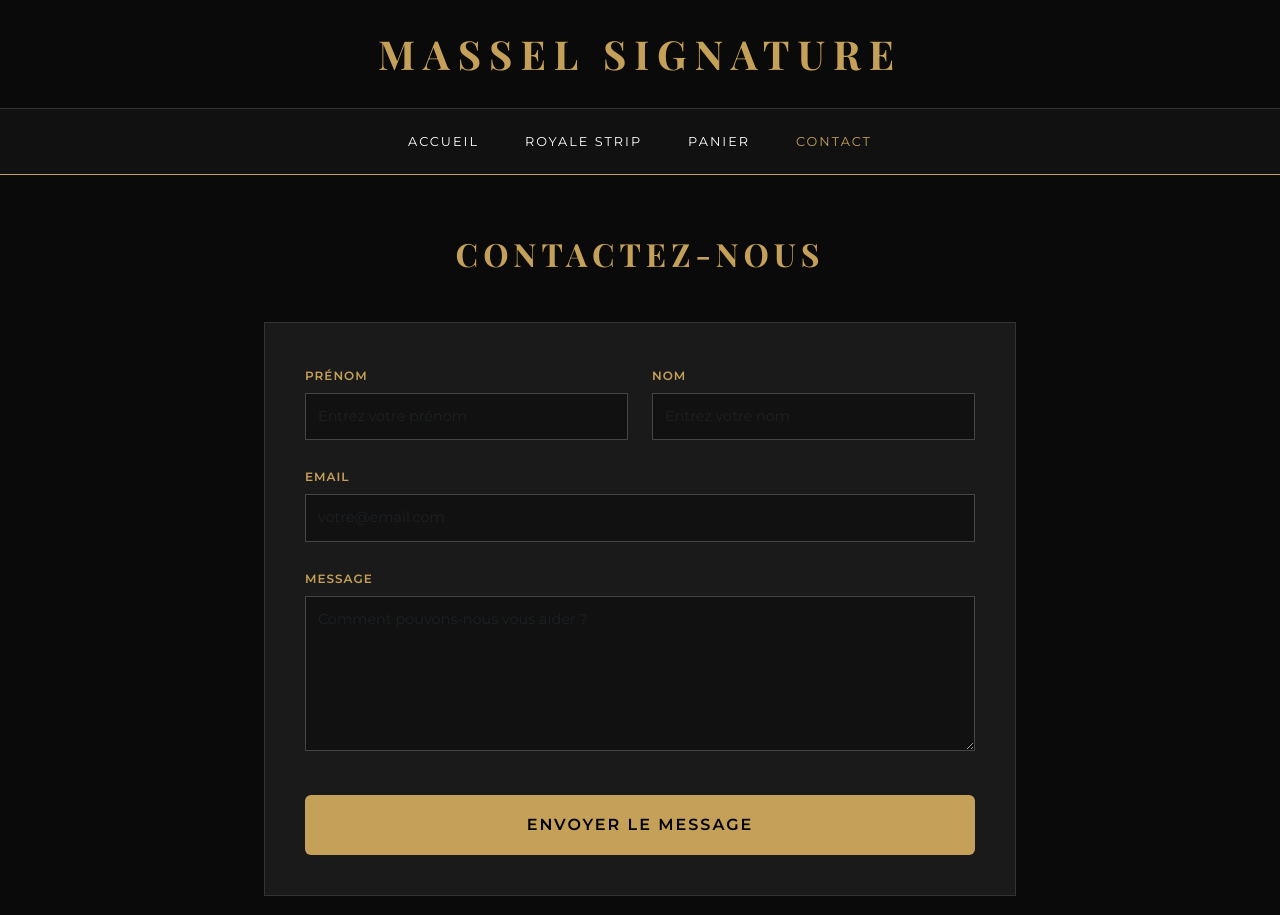
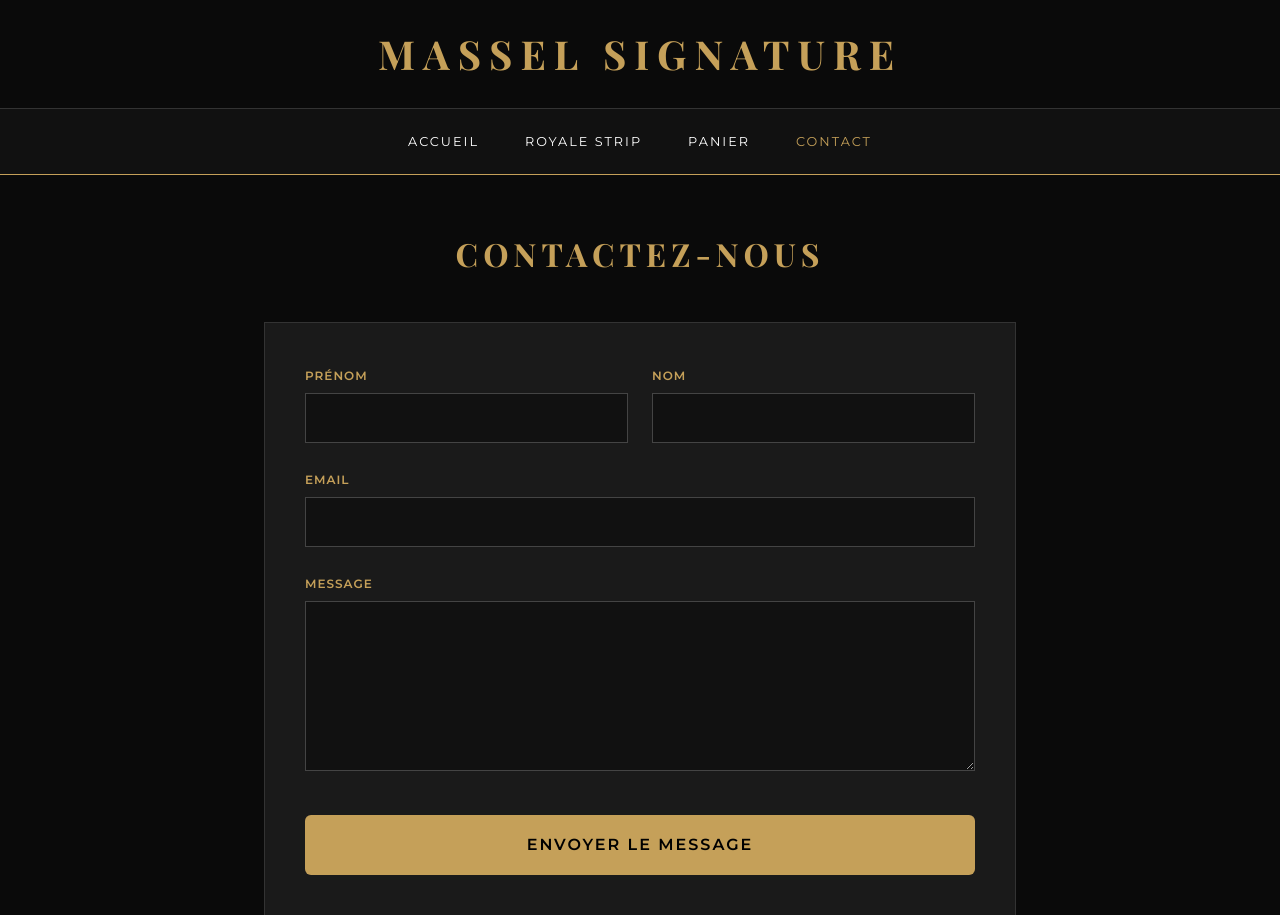
Before and after one commit to MasselSignature/masselsignature, a plain HTML site: page contact.html in a window 1280 px wide. Shown: the top 915 px of the page. Drawn offline with nearby package versions, Linux system fonts and the light colour scheme.

Commit message:
Update contact.html

```diff
--- a/contact.html
+++ b/contact.html
@@ -13,50 +13,23 @@
         :root { --gold: #C5A059; --black: #0a0a0a; --grey: #1a1a1a; }
         body { background-color: var(--black); color: #fff; font-family: 'Montserrat', sans-serif; }
         h1, h2 { font-family: 'Playfair Display', serif; color: var(--gold); }
-
-        /* Branding & Navigation */
         .brand-header { padding: 30px 0; text-align: center; }
         .brand-header h1 { font-size: 2.5rem; color: var(--gold); letter-spacing: 8px; margin: 0; }
         .navbar { background: #111 !important; border-top: 1px solid #333; border-bottom: 1px solid var(--gold); padding: 15px 0; }
         .nav-link { color: #fff !important; text-transform: uppercase; font-size: 0.8rem; letter-spacing: 2px; margin: 0 15px; }
         .nav-link:hover, .nav-link.active { color: var(--gold) !important; }
-
-        /* Form Styling */
         .contact-container { padding: 60px 0; }
-        .form-card { background: var(--grey); border: 1px solid #333; padding: 40px; border-radius: 0; }
+        .form-card { background: var(--grey); border: 1px solid #333; padding: 40px; }
         .form-label { color: var(--gold); font-size: 0.75rem; text-transform: uppercase; letter-spacing: 1px; font-weight: 600; margin-bottom: 8px; }
-        .form-control {
-            background: #111 !important;
-            border: 1px solid #444 !important;
-            color: #fff !important;
-            border-radius: 0;
-            padding: 12px;
-            font-size: 0.9rem;
-        }
-        .form-control:focus { border-color: var(--gold) !important; box-shadow: none; }
-
-        .btn-send {
-            background: var(--gold);
-            color: #000;
-            font-weight: bold;
-            border: none;
-            padding: 18px;
-            width: 100%;
-            letter-spacing: 2px;
-            margin-top: 20px;
-            transition: 0.3s;
-            text-transform: uppercase;
-        }
-        .btn-send:hover { background: #b48a4d; transform: translateY(-2px); }
-
+        .form-control { background: #111 !important; border: 1px solid #444 !important; color: #fff !important; border-radius: 0; padding: 12px; }
+        .btn-send { background: var(--gold); color: #000; font-weight: bold; border: none; padding: 18px; width: 100%; letter-spacing: 2px; margin-top: 20px; transition: 0.3s; text-transform: uppercase; }
+        .btn-send:hover { background: #b48a4d; }
         footer { padding: 40px; text-align: center; color: #555; font-size: 0.8rem; border-top: 1px solid #222; margin-top: 40px; }
     </style>
 </head>
 <body>
 
-    <header class="brand-header">
-        <h1>MASSEL SIGNATURE</h1>
-    </header>
+    <header class="brand-header"><h1>MASSEL SIGNATURE</h1></header>
 
     <nav class="navbar navbar-expand-lg sticky-top navbar-dark">
         <div class="container justify-content-center">
@@ -73,44 +46,37 @@
         <div class="row justify-content-center">
             <div class="col-lg-8">
                 <h2 class="text-center mb-5" style="letter-spacing: 5px;">CONTACTEZ-NOUS</h2>
-
                 <div class="form-card">
                     <form action="https://formspree.io/f/mbdarpja" method="POST">
-
                         <div class="row">
                             <div class="col-md-6 mb-4">
                                 <label class="form-label">Prénom</label>
-                                <input type="text" name="First Name" class="form-control" placeholder="Entrez votre prénom" required>
+                                <input type="text" name="First_Name" class="form-control" required>
                             </div>
                             <div class="col-md-6 mb-4">
                                 <label class="form-label">Nom</label>
-                                <input type="text" name="Last Name" class="form-control" placeholder="Entrez votre nom" required>
+                                <input type="text" name="Last_Name" class="form-control" required>
                             </div>
                         </div>
-
                         <div class="mb-4">
                             <label class="form-label">Email</label>
-                            <input type="email" name="Email" class="form-control" placeholder="votre@email.com" required>
+                            <input type="email" name="email" class="form-control" required>
                         </div>
-
                         <div class="mb-4">
                             <label class="form-label">Message</label>
-                            <textarea name="Message" class="form-control" rows="6" placeholder="Comment pouvons-nous vous aider ?" required></textarea>
+                            <textarea name="message" class="form-control" rows="6" required></textarea>
                         </div>
 
                         <input type="text" name="_gotcha" style="display:none">
 
                         <button type="submit" class="btn btn-send">ENVOYER LE MESSAGE</button>
-
                     </form>
                 </div>
             </div>
         </div>
     </div>
 
-    <footer>
-        <p>&copy; 2026 MASSEL SIGNATURE | masos70@hotmail.fr</p>
-    </footer>
+    <footer><p>&copy; 2026 MASSEL SIGNATURE | masos70@hotmail.fr</p></footer>
 
 </body>
 </html>
```
